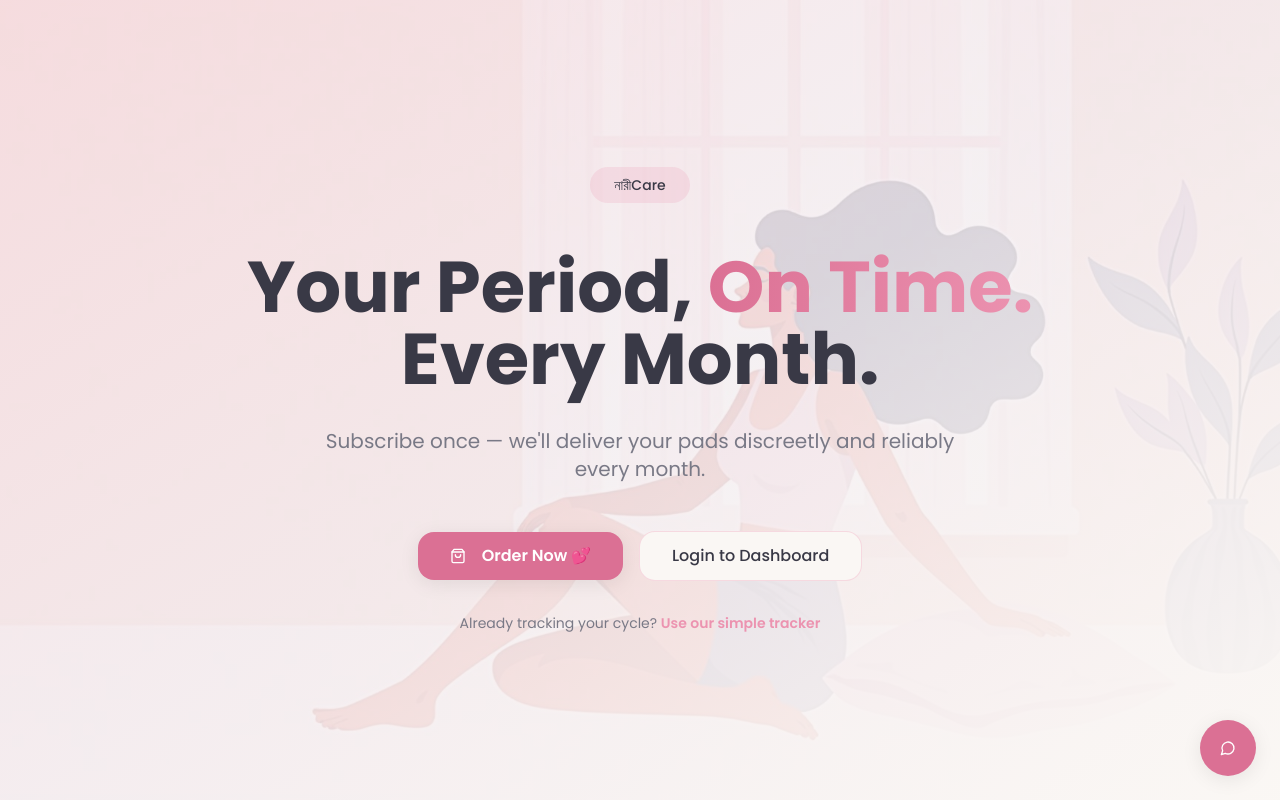
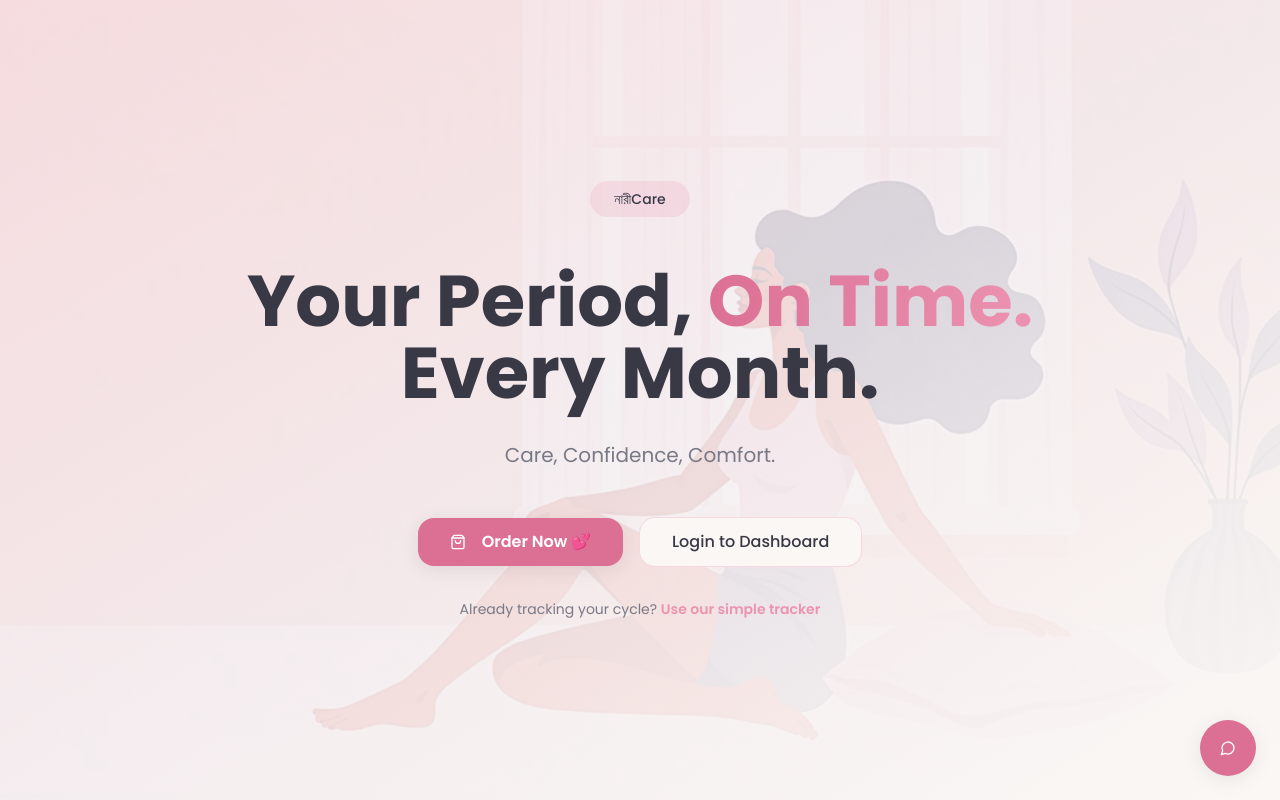
Before and after one commit to Adib45320/NariCare, a React (Vite) app: page / in a window 1280 px wide. Shown: the top 800 px of the page. Built offline with nearby package versions, Linux system fonts and the light colour scheme; the HTML template or start-up script is replaced by a standard one.

Commit message:
feat: update hero slogan to Care, Confidence, Comfort

```diff
--- a/src/components/Hero.tsx
+++ b/src/components/Hero.tsx
@@ -38,7 +38,7 @@ const Hero = () => {
           </h1>
 
           <p className="text-lg md:text-xl text-muted-foreground max-w-2xl mx-auto">
-            Subscribe once — we'll deliver your pads discreetly and reliably every month.
+            Care, Confidence, Comfort.
           </p>
 
           <div className="flex flex-col sm:flex-row gap-4 justify-center items-center pt-4">
```
